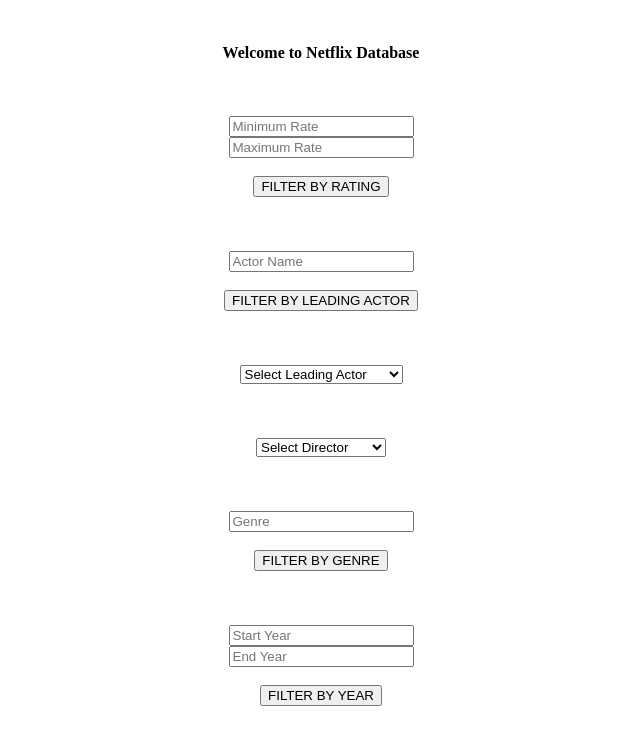
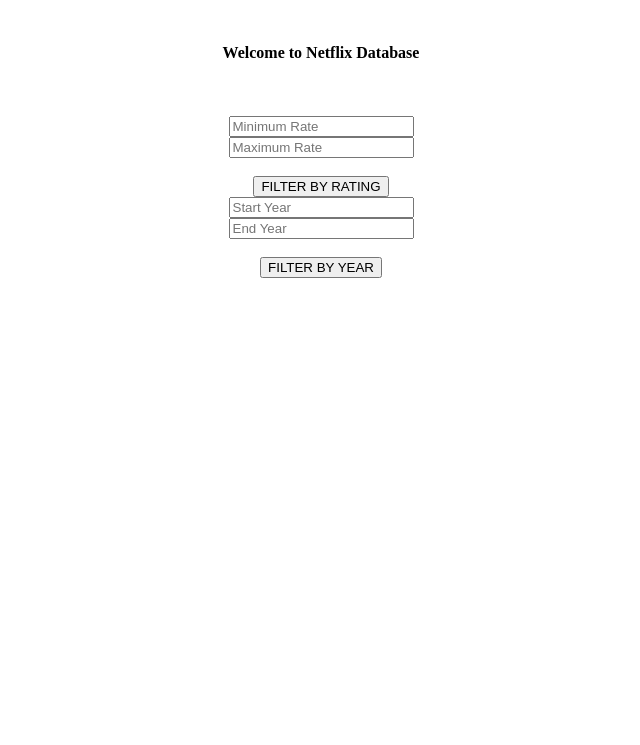
Before and after one commit to yunuskrt/MovieBase-CS306, a PHP site: page /filtermoviefrontend.php in a window 1280 px wide. Shown: the top 745 px of the page, without its empty margins (319-959 px from the left). Run offline with PHP 8.4, Linux system fonts and the light colour scheme.

Commit message:
filter fix

```diff
--- a/filtermoviefrontend.php
+++ b/filtermoviefrontend.php
@@ -25,69 +25,6 @@
         </form>
 
 
-        <br>
-        <br>
-        <br>
-        <form action="filtbyactor.php" method="POST">
-            <input type="text" name="leadingActor" placeholder="Actor Name"><br>
-
-
-            <br>
-            <button>FILTER BY LEADING ACTOR</button>
-        </form>
-        <br>
-        <br>
-        <br>
-        <form action="" method="post">
-            <select name="Leading Actor">
-                 <option value="">Select Leading Actor</option>
-                 <option value="55001">Matthew McConaughey</option>
-                 <option value="55002">Lindsay Lohan</option>
-                 <option value="55003">Ryan Gosling</option>
-                 <option value="55004">Christian Bale</option>
-                 <option value="55005">Justin Timberlake</option>
-                 <option value="55041">Zendaya</option>
-                 <option value="55038">Miles Teller</option>
-                 <option value="55043">Jennifer Lawrance</option>
-                 <option value="55034">Tom Hanks</option>
-            </select>
-        </form>
-
-        <br>
-        <br>
-        <br>
-
-
-
-        <form action="" method="post">
-            <select name="Director">
-                 <option value="">Select Director</option>
-                 <option value="82329">Damien Chazelle</option>
-                 <option value="83565">Denis Villeneuve</option>
-                 <option value="83456">Gary Ross</option>
-                 <option value="82001">Christopher Nolan</option>
-                 <option value="82003">Mark Waters</option>
-                 <option value="84007">Frank Darabont</option>
-                 <option value="85001">Andrew Niccol</option>
-
-            </select>
-        </form>
-        <br>
-        <br>
-        <br>
-
-
-        <form action="filtbygenre.php" method="POST">
-            <input type="text" name="genre" placeholder="Genre"><br>
-
-            <br>
-            <button>FILTER BY GENRE</button>
-        </form>
-
-        <br>
-        <br>
-        <br>
-
         <form action="filtbyyear.php" method="POST">
             <input type="text" name="startYear" placeholder="Start Year"><br>
             <input type="text" name="endYear" placeholder="End Year"><br>
```
